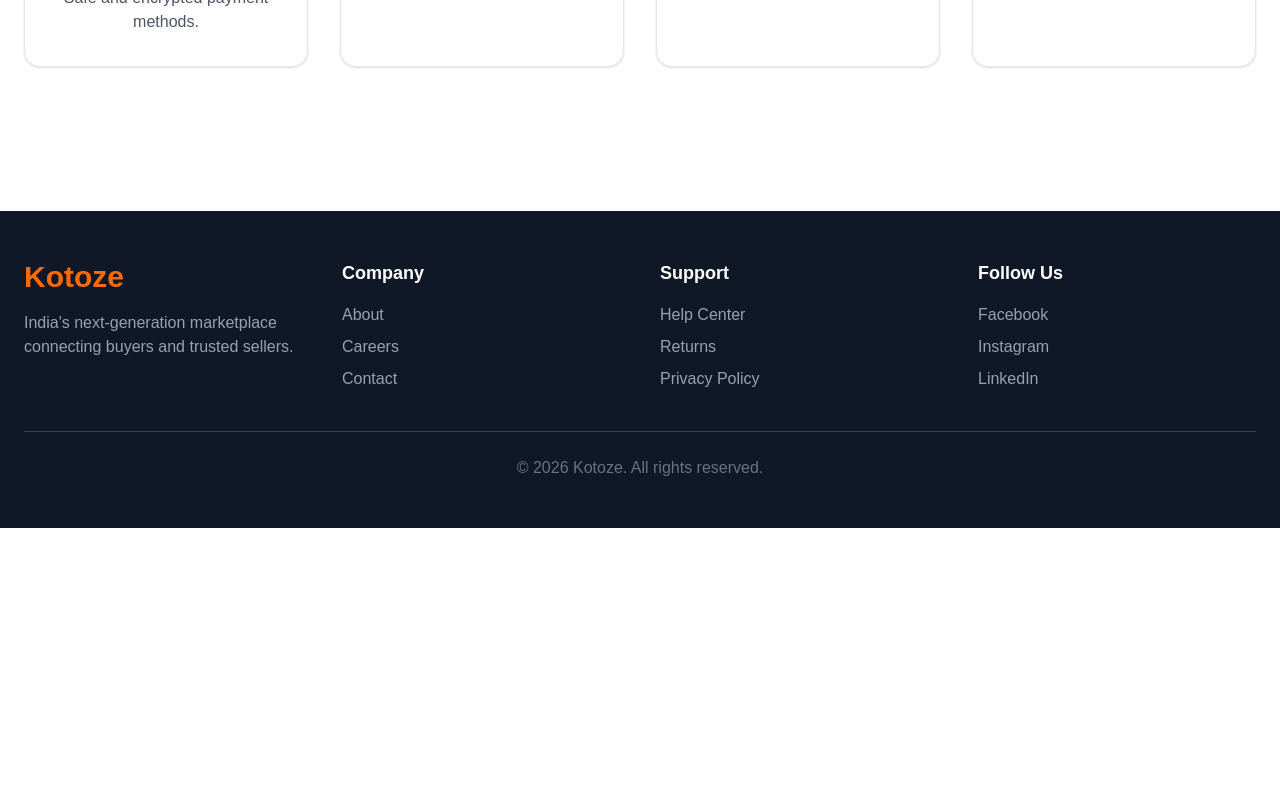
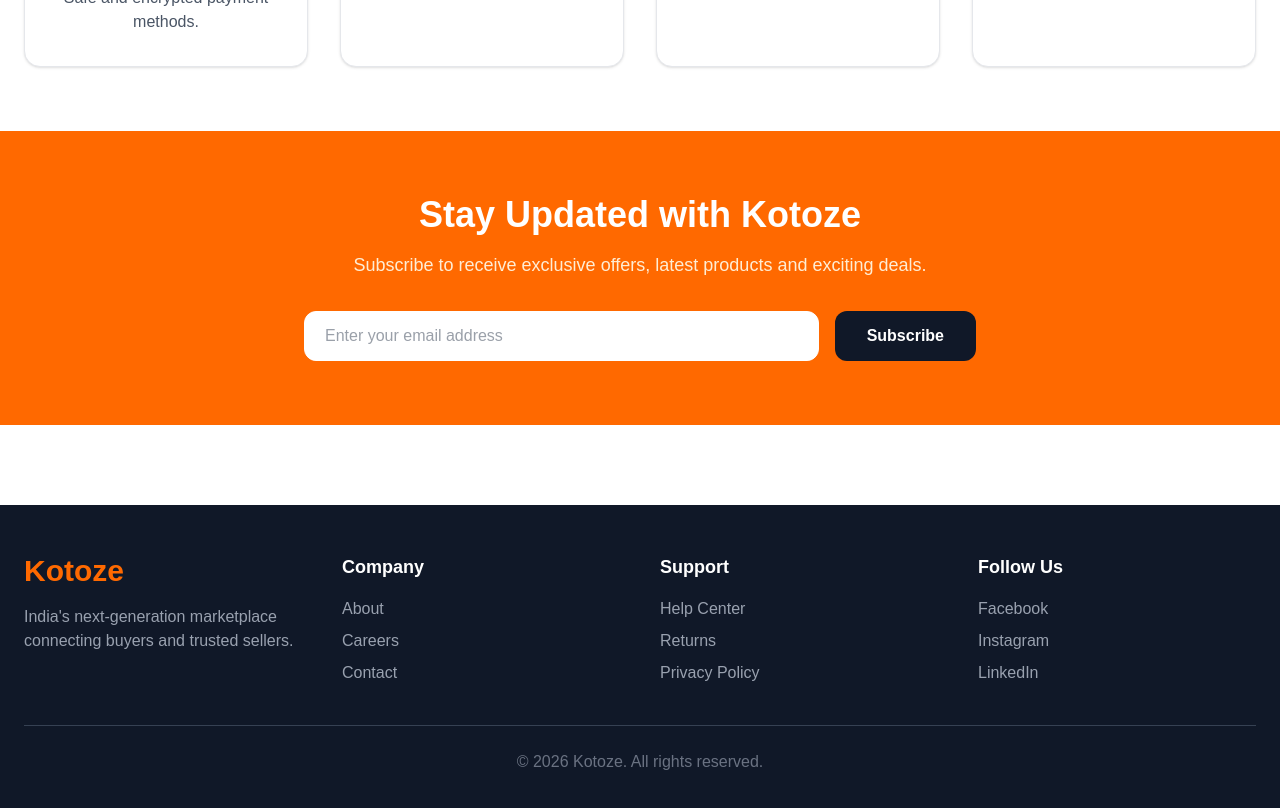
Before and after one commit to Sunil2505/Kotoze, a Next.js app: page / in a window 1280 px wide. Shown: the part 3660-4468 px from the top of the page. Before the commit the page ends 4188 px from the top, so only its background shows below. Built offline with nearby package versions, Linux system fonts and the light colour scheme.

Commit message:
Complete homepage UI

```diff
--- a/src/app/page.tsx
+++ b/src/app/page.tsx
@@ -6,6 +6,7 @@
 import TrendingProducts from "../components/TrendingProducts";
 import Brands from "@/components/Brands";
 import WhyChoose from "@/components/WhyChoose";
+import Newsletter from "@/components/Newsletter";
 import Footer from "../components/Footer";
 export default function Home() {
   return (
@@ -18,6 +19,7 @@
   <FlashSale />
   <Brands />
   <WhyChoose />
+  <Newsletter />
   <Footer />
 </main>
   );
--- /dev/null
+++ b/src/components/Newsletter.tsx
@@ -0,0 +1,27 @@
+export default function Newsletter() {
+  return (
+    <section className="bg-orange-500 py-16">
+      <div className="mx-auto max-w-4xl px-6 text-center">
+        <h2 className="text-4xl font-bold text-white">
+          Stay Updated with Kotoze
+        </h2>
+
+        <p className="mt-4 text-lg text-orange-100">
+          Subscribe to receive exclusive offers, latest products and exciting deals.
+        </p>
+
+        <div className="mx-auto mt-8 flex max-w-2xl flex-col gap-4 sm:flex-row">
+          <input
+            type="email"
+            placeholder="Enter your email address"
+            className="flex-1 rounded-xl border border-white bg-white px-5 py-3 text-gray-700 outline-none focus:ring-2 focus:ring-orange-200"
+          />
+
+          <button className="rounded-xl bg-gray-900 px-8 py-3 font-semibold text-white transition-all duration-300 hover:bg-black hover:shadow-xl">
+            Subscribe
+          </button>
+        </div>
+      </div>
+    </section>
+  );
+}
```
